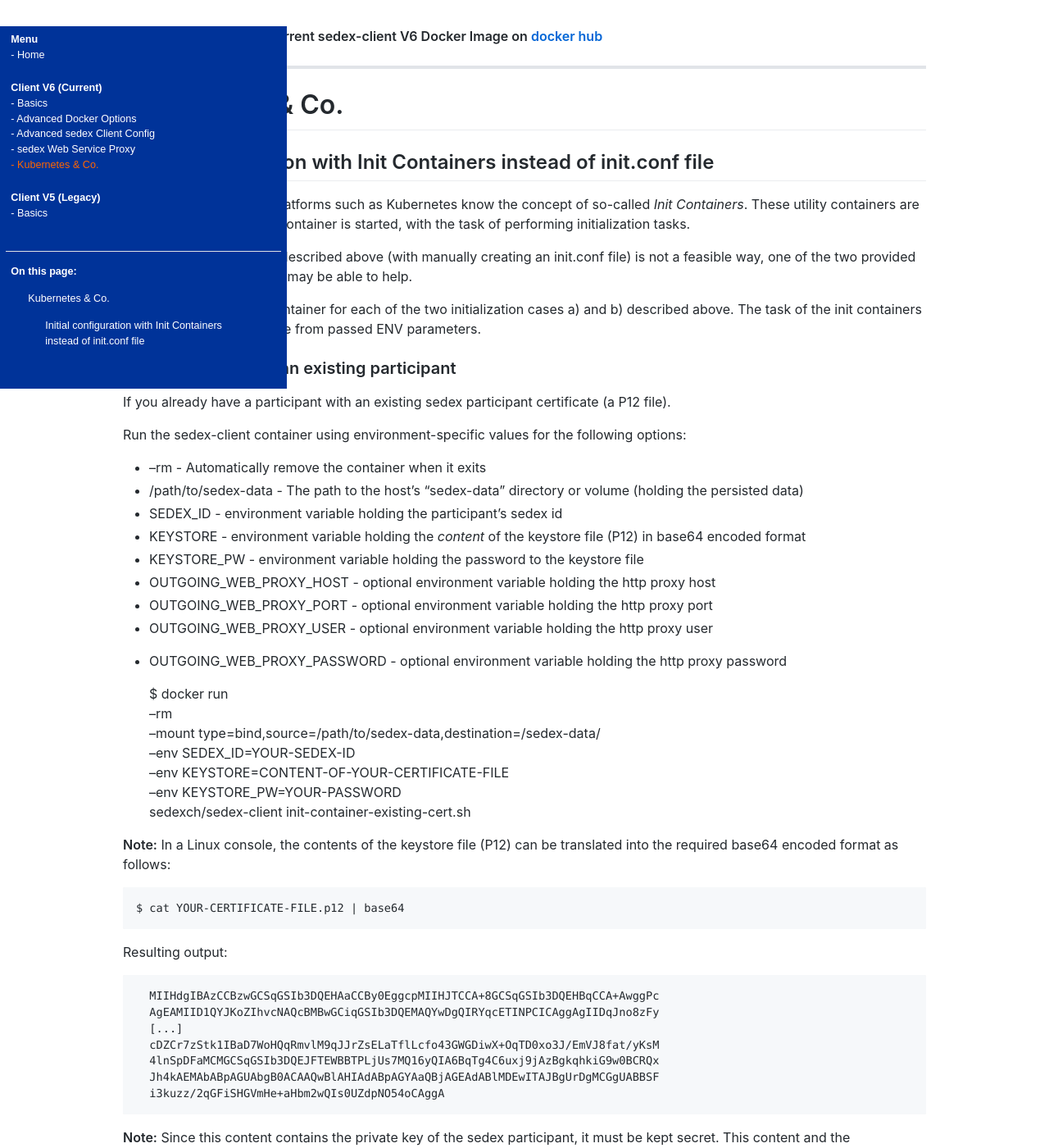
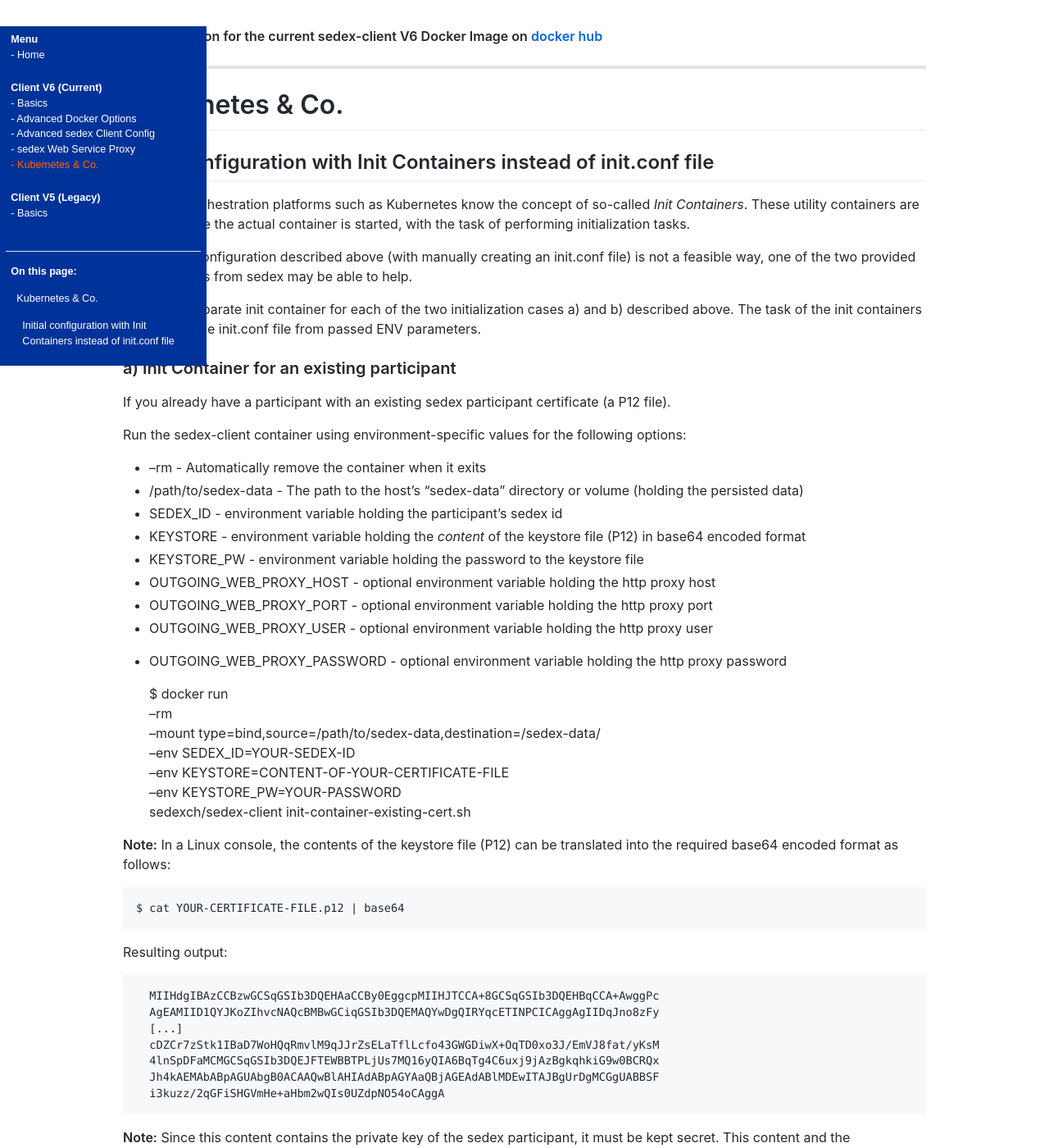
Before and after one commit to sedexch/sedexch.github.io, a Jekyll site: the page built from v6/orchestration.md, in a window 1280 px wide and 1400 px high. Shown: the whole window at 82% size. Built offline with Jekyll 4.4.1, drawn with Linux system fonts in a browser that asks for light colours; our own code applies the rules of GitHub Pages for plain Markdown files.

Commit message:
SEDEX-3217: Fixing JS TOC

```diff
--- a/_layouts/default.html
+++ b/_layouts/default.html
@@ -15,7 +15,7 @@
             font-family: sans-serif;
             background: #003399;
             padding: 0.5em;
-            width: 25em;
+            width: 18em;
             z-index: 100;
             position: fixed;
         }
@@ -37,7 +37,8 @@
 
         .floating-menu ol {
             list-style: none; /* Remove list bullets */
-            padding: 1em;
+            padding-top: 1em;
+            padding-left: 0;
             margin: 0;
         }
         .floating-menu ol li {
```
